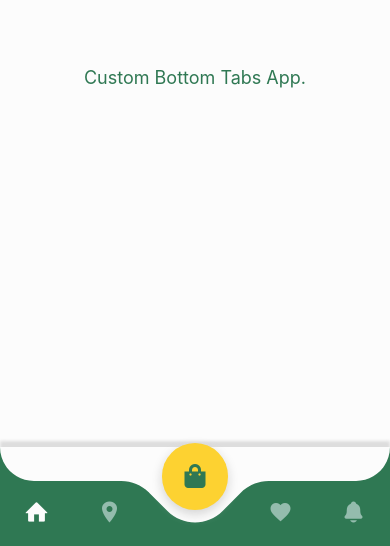
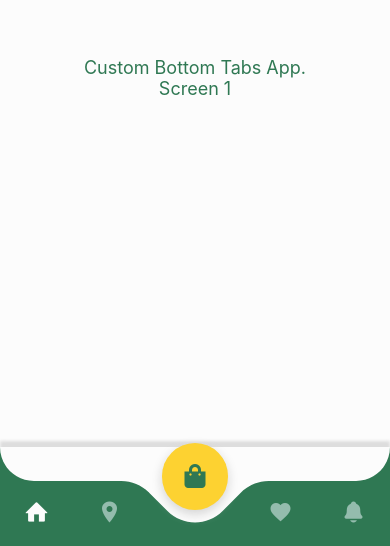
Before and after one commit to henriquefalconer/custom-bottom-tabs-rn-template, a React Native app: screen / in a window 390 px wide. Shown: the part 298-844 px from the top of the page. Built offline with nearby package versions, Linux system fonts and the light colour scheme.

Commit message:
:construction: refactor: separate screens

```diff
--- a/src/routes/index.tsx
+++ b/src/routes/index.tsx
@@ -1,3 +1,4 @@
+import { NavigationContainer } from "@react-navigation/native";
 import { createBottomTabNavigator } from "@react-navigation/bottom-tabs";
 import {
   Entypo,
@@ -8,8 +9,11 @@ import {
 
 import TabBar from "./components/TabBar";
 
-import Screen from "../screens/Screen";
-import { NavigationContainer } from "@react-navigation/native";
+import Screen1 from "../screens/Screen1";
+import Screen2 from "../screens/Screen2";
+import Screen3 from "../screens/Screen3";
+import Screen4 from "../screens/Screen4";
+import Screen5 from "../screens/Screen5";
 
 const AppTab = createBottomTabNavigator();
 
@@ -23,7 +27,7 @@ const Routes = () => {
       >
         <AppTab.Screen
           name="Shopping"
-          component={Screen}
+          component={Screen1}
           options={{
             tabBarLabel: "Shopping",
             tabBarIcon: ({ color }) => (
@@ -33,7 +37,7 @@ const Routes = () => {
         />
         <AppTab.Screen
           name="NearMe"
-          component={Screen}
+          component={Screen2}
           options={{
             tabBarLabel: "NearMe",
             tabBarIcon: ({ color }) => (
@@ -43,7 +47,7 @@ const Routes = () => {
         />
         <AppTab.Screen
           name="Cart"
-          component={Screen}
+          component={Screen3}
           options={{
             tabBarLabel: "Cart",
             tabBarIcon: ({ color }) => (
@@ -53,7 +57,7 @@ const Routes = () => {
         />
         <AppTab.Screen
           name="Favorites"
-          component={Screen}
+          component={Screen4}
           options={{
             tabBarLabel: "Favorites",
             tabBarIcon: ({ color }) => (
@@ -63,7 +67,7 @@ const Routes = () => {
         />
         <AppTab.Screen
           name="Notifications"
-          component={Screen}
+          component={Screen5}
           options={{
             tabBarLabel: "Notifications",
             tabBarIcon: ({ color }) => (
--- a/src/screens/Screen/index.tsx
+++ /dev/null
@@ -1,15 +0,0 @@
-import React from "react";
-import { Text } from "react-native";
-import * as S from "./styles";
-
-const Screen: React.FC = () => {
-  return (
-    <S.Wrapper>
-      <Text style={{ fontSize: 18, color: "#2F7853" }}>
-        Custom Bottom Tabs App.
-      </Text>
-    </S.Wrapper>
-  );
-};
-
-export default Screen;
--- /dev/null
+++ b/src/screens/Screen1/index.tsx
@@ -0,0 +1,15 @@
+import React from "react";
+import { Text } from "react-native";
+import * as S from "./styles";
+
+const Screen1: React.FC = () => {
+  return (
+    <S.Wrapper>
+      <Text style={{ fontSize: 18, textAlign: 'center', color: "#2F7853" }}>
+        Custom Bottom Tabs App.{'\n'}Screen 1
+      </Text>
+    </S.Wrapper>
+  );
+};
+
+export default Screen1;
--- /dev/null
+++ b/src/screens/Screen2/index.tsx
@@ -0,0 +1,15 @@
+import React from "react";
+import { Text } from "react-native";
+import * as S from "./styles";
+
+const Screen2: React.FC = () => {
+  return (
+    <S.Wrapper>
+      <Text style={{ fontSize: 18, textAlign: "center", color: "#2F7853" }}>
+        Custom Bottom Tabs App.{'\n'}Screen 2
+      </Text>
+    </S.Wrapper>
+  );
+};
+
+export default Screen2;
--- /dev/null
+++ b/src/screens/Screen2/styles.ts
@@ -0,0 +1,8 @@
+import styled from "styled-components/native";
+
+export const Wrapper = styled.View`
+  background: #fcfcfc;
+  height: 100%;
+  justify-content: center;
+  align-items: center;
+`;
--- /dev/null
+++ b/src/screens/Screen3/index.tsx
@@ -0,0 +1,15 @@
+import React from "react";
+import { Text } from "react-native";
+import * as S from "./styles";
+
+const Screen3: React.FC = () => {
+  return (
+    <S.Wrapper>
+    <Text style={{ fontSize: 18, textAlign: 'center', color: "#2F7853" }}>
+      Custom Bottom Tabs App.{'\n'}Screen 3
+      </Text>
+    </S.Wrapper>
+  );
+};
+
+export default Screen3;
--- /dev/null
+++ b/src/screens/Screen3/styles.ts
@@ -0,0 +1,8 @@
+import styled from "styled-components/native";
+
+export const Wrapper = styled.View`
+  background: #fcfcfc;
+  height: 100%;
+  justify-content: center;
+  align-items: center;
+`;
--- /dev/null
+++ b/src/screens/Screen4/index.tsx
@@ -0,0 +1,15 @@
+import React from "react";
+import { Text } from "react-native";
+import * as S from "./styles";
+
+const Screen4: React.FC = () => {
+  return (
+    <S.Wrapper>
+    <Text style={{ fontSize: 18, textAlign: 'center', color: "#2F7853" }}>
+      Custom Bottom Tabs App.{'\n'}Screen 4
+      </Text>
+    </S.Wrapper>
+  );
+};
+
+export default Screen4;
--- /dev/null
+++ b/src/screens/Screen4/styles.ts
@@ -0,0 +1,8 @@
+import styled from "styled-components/native";
+
+export const Wrapper = styled.View`
+  background: #fcfcfc;
+  height: 100%;
+  justify-content: center;
+  align-items: center;
+`;
--- /dev/null
+++ b/src/screens/Screen5/index.tsx
@@ -0,0 +1,15 @@
+import React from "react";
+import { Text } from "react-native";
+import * as S from "./styles";
+
+const Screen5: React.FC = () => {
+  return (
+    <S.Wrapper>
+    <Text style={{ fontSize: 18, textAlign: 'center', color: "#2F7853" }}>
+      Custom Bottom Tabs App.{'\n'}Screen 5
+      </Text>
+    </S.Wrapper>
+  );
+};
+
+export default Screen5;
--- /dev/null
+++ b/src/screens/Screen5/styles.ts
@@ -0,0 +1,8 @@
+import styled from "styled-components/native";
+
+export const Wrapper = styled.View`
+  background: #fcfcfc;
+  height: 100%;
+  justify-content: center;
+  align-items: center;
+`;
```
Also changed, not shown: src/screens/Screen1/styles.ts (renamed from src/screens/Screen/styles.ts).
